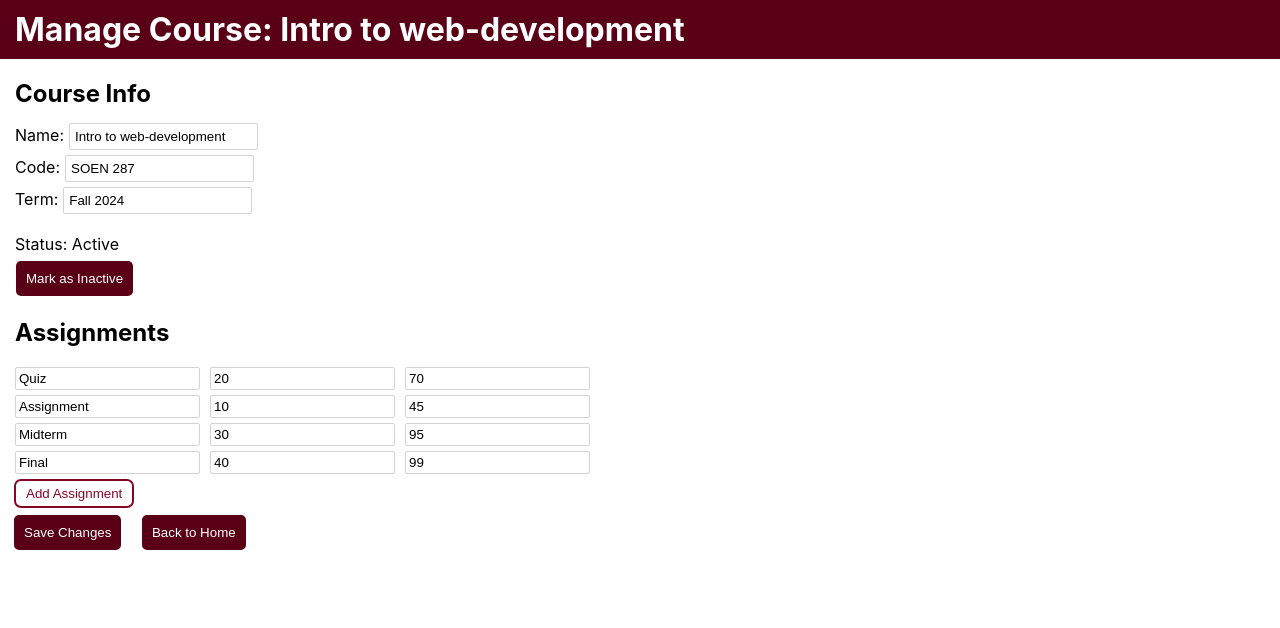
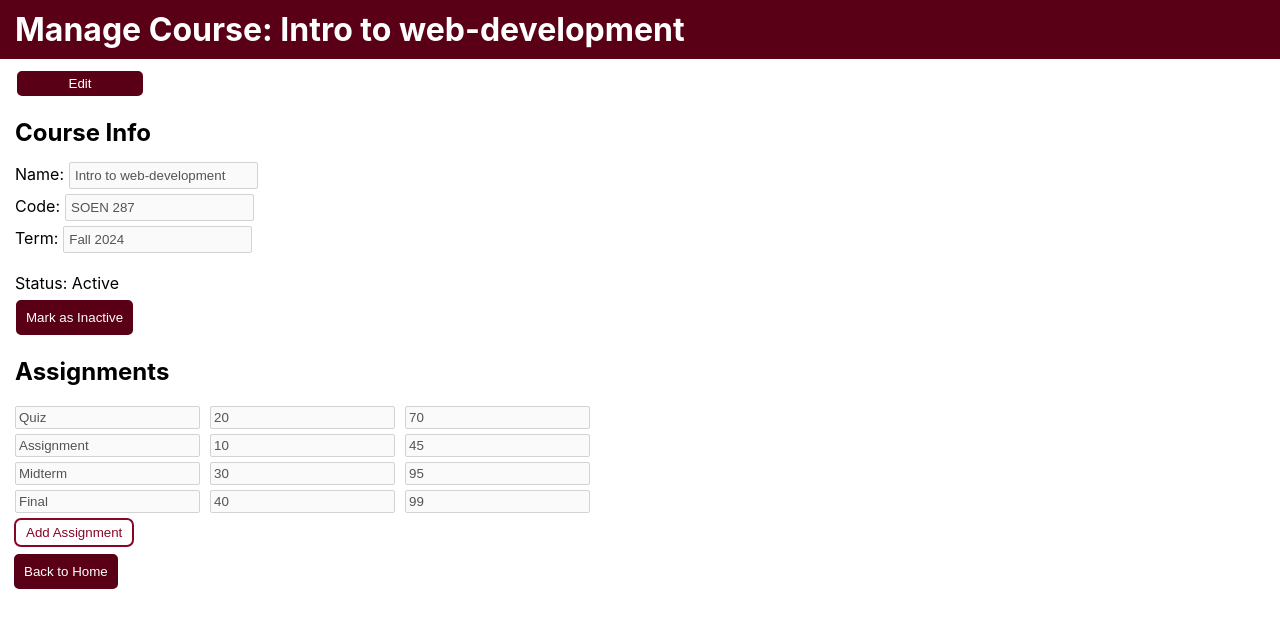
Before and after one commit to s0m3bodi/SOEN287_web_project, a React (Create React App) app: page /course/1 in a window 1280 px wide. Shown: the top 628 px of the page. Built offline with nearby package versions, Linux system fonts and the light colour scheme.

Commit message:
edit button in course management

```diff
--- a/src/pages/CourseManagementPage.js
+++ b/src/pages/CourseManagementPage.js
@@ -9,6 +9,7 @@ const CourseManagementPage = ({ courses, onUpdateCourse }) => { //says which arr
     const hardcodedCourses = courses.find(course => course.id === parseInt(id)) || {}; //goes through the array to find the course matching the id if no courses uses default
 
     const [courseData, setCourseData] = useState(hardcodedCourses);  //honestly don't know had to search it up doesnt work without it
+    const [isEditing, setIsEditing] = useState(false);
 
     const handleInputChange = (e) => { //same as last time it handles the input
         const { name, value } = e.target;
@@ -40,6 +41,7 @@ const CourseManagementPage = ({ courses, onUpdateCourse }) => { //says which arr
 
     const handleSaveChanges = () => { //saves changes and goes back to teacher homepage
         onUpdateCourse(courseData);
+        setIsEditing(false);
         navigate("/teacher");
     };
 
@@ -47,6 +49,11 @@ const CourseManagementPage = ({ courses, onUpdateCourse }) => { //says which arr
     return (
         <div className="course-manager"> {/*print a header with the course name and boxes with the current info that can be edited*/}
             <h1>Manage Course: {courseData.name}</h1>
+            <div>
+                <button className="edit" onClick={() => setIsEditing(true)}>
+                    Edit
+                </button>
+            </div>
             <div className="course-info">
                 <h2>Course Info</h2>
                 <div className="course-info-components">
@@ -57,6 +64,7 @@ const CourseManagementPage = ({ courses, onUpdateCourse }) => { //says which arr
                             name="name"
                             value={courseData.name}
                             onChange={handleInputChange}
+                            disabled={!isEditing}
                         />
                     </label>
                     <label>
@@ -66,20 +74,22 @@ const CourseManagementPage = ({ courses, onUpdateCourse }) => { //says which arr
                             name="code"
                             value={courseData.code}
                             onChange={handleInputChange}
+                            disabled={!isEditing}
                         />
                     </label>
                     <label>
                         Term:
                         <input
-                        className="boxForTerm"
-                        name="term"
-                        value={courseData.term}
-                        onChange={handleInputChange}
+                            className="boxForTerm"
+                            name="term"
+                            value={courseData.term}
+                            onChange={handleInputChange}
+                            disabled={!isEditing}
                         />
                     </label>
                 </div>
                 <p>Status: {courseData.isActive ? "Active" : "Inactive"}</p> {/*shows current status*/}
-                <button onClick={toggleActive}> {/*button for active inactive*/}
+                <button onClick={toggleActive} disabled={!isEditing}> {/*button for active inactive*/}
                     Mark as {courseData.isActive ? "Inactive" : "Active"} {/*will show opposite of current state*/}
                 </button>
 
@@ -95,6 +105,7 @@ const CourseManagementPage = ({ courses, onUpdateCourse }) => { //says which arr
                             placeholder="Type"
                             value={assessment.type}
                             onChange={(e) => handleAssignmentChange(index, e)}
+                            disabled={!isEditing}
                         />
                        {/*want to change type to a better one so doesnt go one by one same for completed*/}
                         <input
@@ -104,6 +115,7 @@ const CourseManagementPage = ({ courses, onUpdateCourse }) => { //says which arr
                             placeholder="Weight"
                             value={assessment.weight}
                             onChange={(e) => handleAssignmentChange(index, e)}
+                            disabled={!isEditing}
                         />
                         {/*want to change in the future so its automatic*/}
                         <input
@@ -113,13 +125,17 @@ const CourseManagementPage = ({ courses, onUpdateCourse }) => { //says which arr
                             placeholder="Completed"
                             value={assessment.completed}
                             onChange={(e) => handleAssignmentChange(index, e)}
+                            disabled={!isEditing}
                         />
                     </div>
                 ))}
-                <button onClick={addAssignment}>Add Assignment</button> {/*button to add an assignment*/}
+                <button onClick={addAssignment} disabled={!isEditing}>Add Assignment</button> {/*button to add an assignment*/}
             </div>
             <div className="end-buttons">
-                <button onClick={handleSaveChanges}>Save Changes</button> {/*button to save changes needs to be here doesnt work otherwise*/}
+                {/*button to save changes needs to be here doesnt work otherwise*/}
+                {isEditing && ( /*only shows the save button if editing is true*/
+                    <button onClick={handleSaveChanges}>Save Changes</button>
+                )}
                 <button onClick={() => navigate("/teacher")}>Back to Home</button> {/*goes back to teacher home page */}
             </div>
         </div>
--- a/src/pages/TeacherPage.js
+++ b/src/pages/TeacherPage.js
@@ -1,5 +1,4 @@
-import React, { useState } from 'react';
-import { useNavigate } from "react-router-dom";
+import { useState } from 'react';
 import TeacherSidebar from "../components/TeacherSidebar";
 import '../pagesCSS/TeacherPage.css'
 
@@ -10,7 +9,6 @@ const TeacherPage = ({ courses, onUpdateCourse }) => { //home page with hardcode
 
     const [newCourse, setNewCourse] = useState({ code: '', name: '', term: '', assessments: [] }); //new courses
     const [showAddModal, setShowAddModal] = useState(false); //shows a menu when click on addcourse to add a course
-    const navigate = useNavigate();
 
 
     const handleInputChange = (e) => { //handles the input for new courses (like set in java)
--- a/src/pagesCSS/CourseManagement.css
+++ b/src/pagesCSS/CourseManagement.css
@@ -71,3 +71,15 @@
     border-radius: 7px;
     cursor: pointer;
 }
+
+.edit{
+    color: white;
+    background-color: #590016;
+    padding: 5px;
+    margin-top: 10px;
+    margin-left: 15px;
+    width: 130px;
+    border: 2px solid;
+    border-radius: 7px;
+    cursor: pointer;
+}
```
